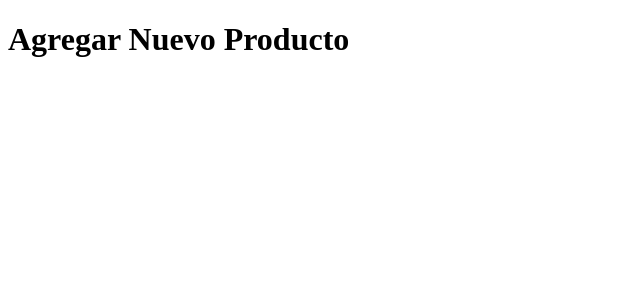
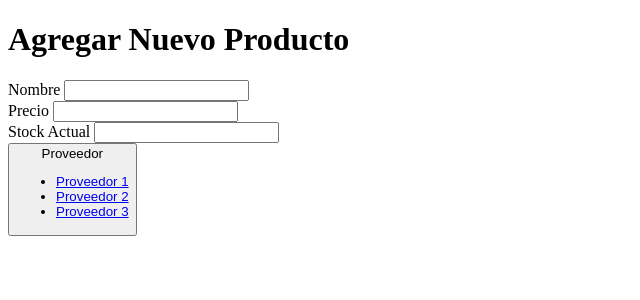
Before and after one commit to emybr/python_celeste_lovaiza, a Django app: page /agregar_producto/ in a window 1280 px wide. Shown: the top 300 px of the page, without its empty margins (0-640 px from the left). Run offline with Django 5.2, Linux system fonts and the light colour scheme.

Commit message:
"ultimos cambios"

```diff
--- a/compra/templates/agregar_producto.html
+++ b/compra/templates/agregar_producto.html
@@ -7,5 +7,50 @@
 </head>
 <body>
     <h1>Agregar Nuevo Producto</h1>
+<div class="mb-3">
+    <label for="" class="form-label">Nombre</label>
+    <input
+        type="text"
+        name=""
+        id=""
+        class="form-control"
+        placeholder=""
+        aria-describedby="helpId"
+    />
+</div>
+
+<div class="mb-3">
+    <label for="" class="form-label">Precio</label>
+    <input
+        type="text"
+        name=""
+        id=""
+        class="form-control"
+        placeholder=""
+        aria-describedby="helpId"
+    />
+    <div class="mb-3">
+        <label for="" class="form-label">Stock Actual</label>
+        <input
+            type="text"
+            name=""
+            id=""
+            class="form-control"
+            placeholder=""
+            aria-describedby="helpId"
+        />
+    </div>
+    <div class="dropdown">
+        <button class="btn btn-secondary dropdown-toggle" type="button" id="dropdownMenuButton1" data-bs-toggle="dropdown" aria-expanded="false">
+          Proveedor
+          <ul class="dropdown-menu" aria-labelledby="dropdownMenuButton1">
+            <li><a class="dropdown-item" href="#">Proveedor 1</a></li>
+            <li><a class="dropdown-item" href="#">Proveedor 2</a></li>
+            <li><a class="dropdown-item" href="#">Proveedor 3</a></li>
+        </ul>
+        </button>
+
+      </div>
+</div>
 </body>
 </html>
```
